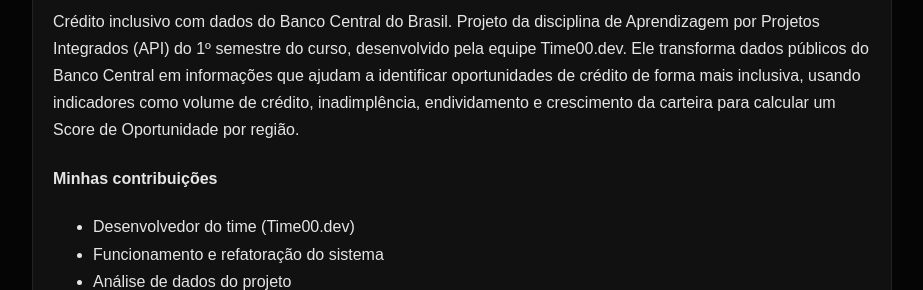
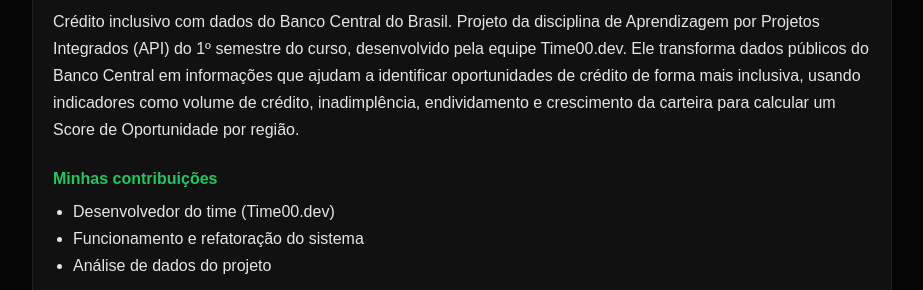
Before and after one commit to MarcusCarniello/MarcusCarniello-, a plain HTML site: page index.html in a window 1280 px wide. Shown: the part 2449-2739 px from the top of the page, without its empty margins (178-1101 px from the left). Drawn offline with Linux system fonts and the light colour scheme.

Commit message:
Enhance project styles in style.css
Added styles for project headings and lists.

```diff
--- a/style.css
+++ b/style.css
@@ -6,7 +6,6 @@
   --texto-suave: #9a9a9a;
   --verde: #22c55e;
 }
-
 
 * {
   box-sizing: border-box;
@@ -42,14 +41,12 @@ a {
   color: var(--verde);
 }
 
-
 .titulo {
   font-size: 1.8em;
   margin-bottom: 24px;
   border-left: 4px solid var(--verde);
   padding-left: 12px;
 }
-
 
 header {
   position: sticky;
@@ -79,7 +76,6 @@ nav a {
 nav a:hover {
   color: var(--verde);
 }
-
 
 .inicio {
   display: flex;
@@ -115,7 +111,6 @@ nav a:hover {
   border: 4px solid var(--verde);
 }
 
-
 .botao {
   display: inline-block;
   background-color: var(--verde);
@@ -136,7 +131,6 @@ nav a:hover {
 .botao:hover {
   opacity: 0.8;
 }
-
 
 .destaques {
   display: flex;
@@ -166,7 +160,6 @@ nav a:hover {
   color: var(--texto-suave);
 }
 
-
 .tags {
   display: flex;
   flex-wrap: wrap;
@@ -183,7 +176,6 @@ nav a:hover {
   font-size: 0.9em;
 }
 
-
 .badges {
   display: flex;
   flex-wrap: wrap;
@@ -194,7 +186,6 @@ nav a:hover {
 .badges img {
   height: 28px;
 }
-
 
 .projeto {
   background-color: var(--card);
@@ -212,6 +203,16 @@ nav a:hover {
   margin-top: 0;
 }
 
+.projeto h4 {
+  color: var(--verde);
+  margin-bottom: 6px;
+}
+
+.projeto ul {
+  margin-top: 0;
+  padding-left: 20px;
+}
+
 .status {
   color: var(--verde);
   font-size: 0.9em;
```
